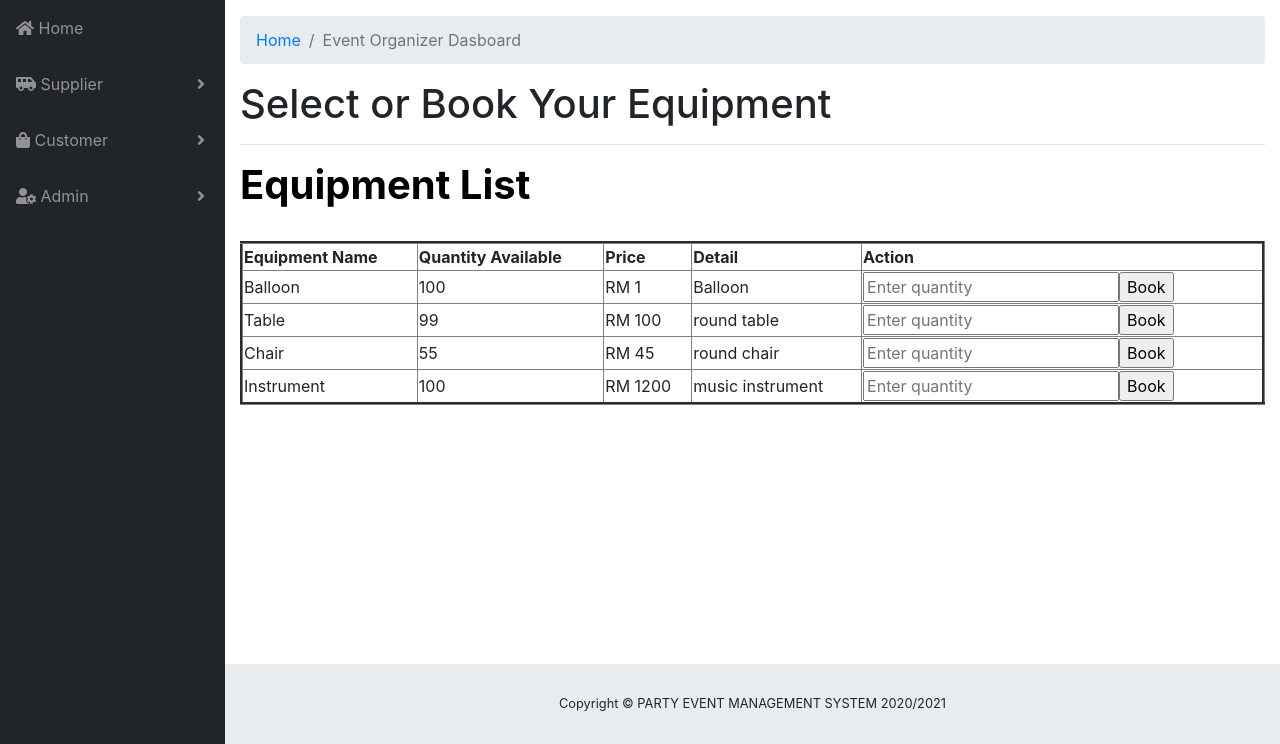
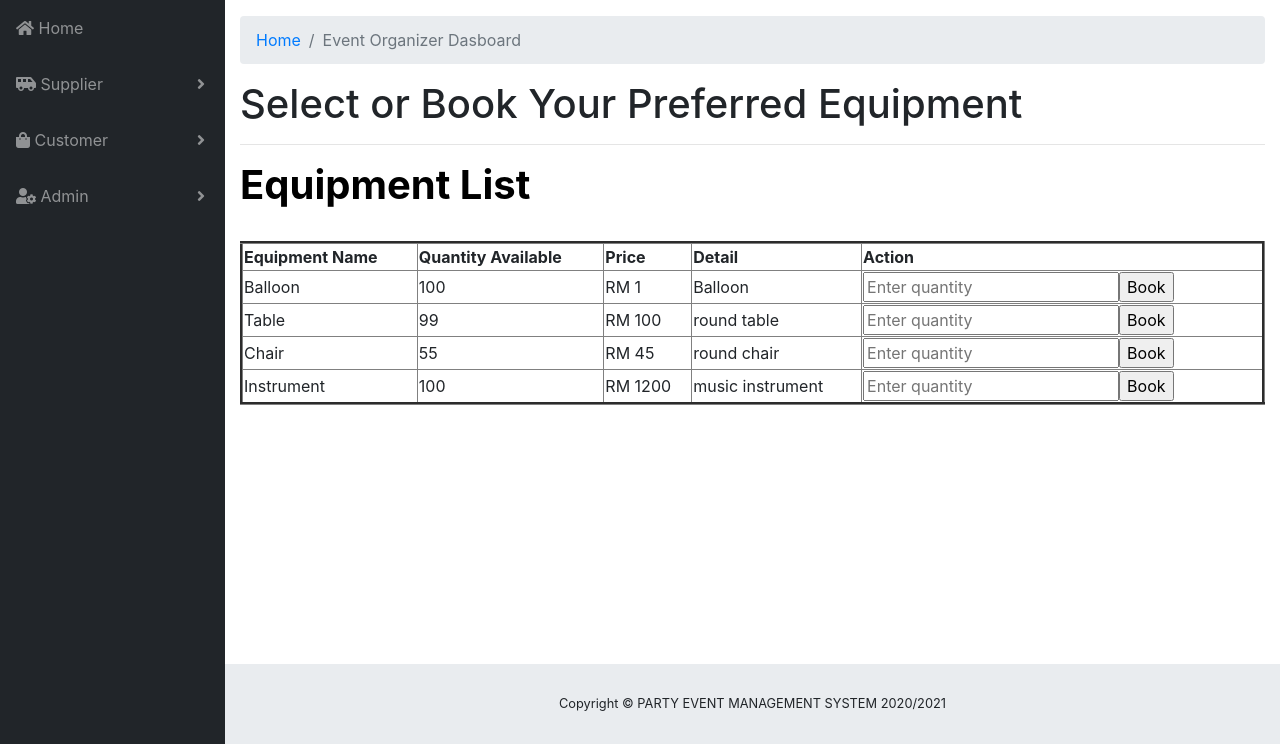
Before and after one commit to yewkhen97/Event_management_system, a PHP site: page /EMS/cEquipment.php in a window 1280 px wide. Shown: the part 56-800 px from the top of the page. Run offline with PHP 8.4, Linux system fonts and the light colour scheme; a user stored in the database is signed in; data comes from the database, SQL or seed files in the repository.

Commit message:
Update cEquipment.php
update equipment

```diff
--- a/ApplicationLayer/UserView/cEquipment.php
+++ b/ApplicationLayer/UserView/cEquipment.php
@@ -27,7 +27,7 @@ include "customerHeader.php";
           </ol>
 
           <!-- Page Content -->
-          <h1>Select or Book Your Equipment</h1>
+          <h1>Select or Book Your Preferred Equipment </h1>
           <hr>
 
 <!-- Top menu on small screens -->
```
